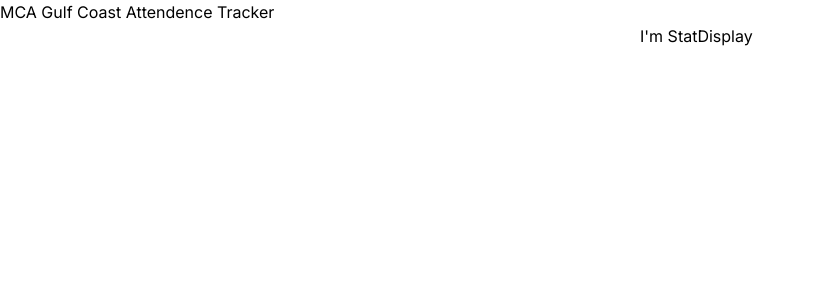
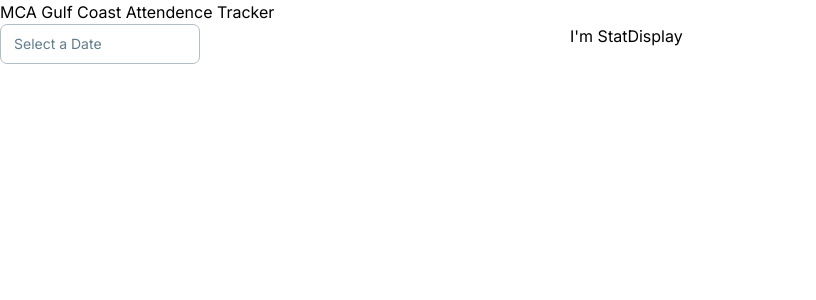
Before and after one commit to MValenciaIII/AttendanceTracker, a Next.js app in the folder attendancetracker/: page / in a window 1280 px wide. Shown: the top 300 px of the page, without its empty margins (0-816 px from the left). Built offline with nearby package versions, Linux system fonts and the light colour scheme.

Commit message:
Imported Matierial Tailwind/Calendar

```diff
--- a/attendancetracker/src/app/components/InputAbsent.js
+++ b/attendancetracker/src/app/components/InputAbsent.js
@@ -1,15 +1,75 @@
+"use client";
 
+import React from 'react';
+import {
+    Input,
+    Popover,
+    PopoverHandler,
+    PopoverContent,
+  } from "@material-tailwind/react";
+  import { format } from "date-fns";
+  import { DayPicker } from "react-day-picker";
+  import { ChevronRightIcon, ChevronLeftIcon } from "@heroicons/react/24/outline";
 
 function InputAbsent() {
+    const [inputDate, setInputDate] = React.useState()
+
     //GRAB CURRENT DATE
+    // const current = new Date();
+    // const date = `${current.getDate()}/${current.getMonth()+1}/${current.getFullYear()}`;
 
     return(
         <div className="container">
-            <div className="grid col-span-1">
-                <div>
-                    <input type="text" name="" id="" />
-
-                </div>
+            <div className="grid grid-cols-3">
+                <Popover placement="bottom">
+                    <PopoverHandler>
+                    <Input
+                        label="Select a Date"
+                        onChange={() => null}
+                        value={inputDate ? format(inputDate, "PPP") : ""}
+                    />
+                    </PopoverHandler>
+                    <PopoverContent>
+                    <DayPicker
+                        mode="single"
+                        selected={inputDate}
+                        onSelect={setInputDate}
+                        showOutsideDays
+                        className="border-0"
+                        classNames={{
+                        caption: "flex justify-center py-2 mb-4 relative items-center",
+                        caption_label: "text-sm font-medium text-gray-900",
+                        nav: "flex items-center",
+                        nav_button:
+                            "h-6 w-6 bg-transparent hover:bg-blue-gray-50 p-1 rounded-md transition-colors duration-300",
+                        nav_button_previous: "absolute left-1.5",
+                        nav_button_next: "absolute right-1.5",
+                        table: "w-full border-collapse",
+                        head_row: "flex font-medium text-gray-900",
+                        head_cell: "m-0.5 w-9 font-normal text-sm",
+                        row: "flex w-full mt-2",
+                        cell: "text-gray-600 rounded-md h-9 w-9 text-center text-sm p-0 m-0.5 relative [&:has([aria-selected].day-range-end)]:rounded-r-md [&:has([aria-selected].day-outside)]:bg-gray-900/20 [&:has([aria-selected].day-outside)]:text-white [&:has([aria-selected])]:bg-gray-900/50 first:[&:has([aria-selected])]:rounded-l-md last:[&:has([aria-selected])]:rounded-r-md focus-within:relative focus-within:z-20",
+                        day: "h-9 w-9 p-0 font-normal",
+                        day_range_end: "day-range-end",
+                        day_selected:
+                            "rounded-md bg-gray-900 text-white hover:bg-gray-900 hover:text-white focus:bg-gray-900 focus:text-white",
+                        day_today: "rounded-md bg-gray-200 text-gray-900",
+                        day_outside:
+                            "day-outside text-gray-500 opacity-50 aria-selected:bg-gray-500 aria-selected:text-gray-900 aria-selected:bg-opacity-10",
+                        day_disabled: "text-gray-500 opacity-50",
+                        day_hidden: "invisible",
+                        }}
+                        components={{
+                        IconLeft: ({ ...props }) => (
+                            <ChevronLeftIcon {...props} className="h-4 w-4 stroke-2" />
+                        ),
+                        IconRight: ({ ...props }) => (
+                            <ChevronRightIcon {...props} className="h-4 w-4 stroke-2" />
+                        ),
+                        }}
+                    />
+                    </PopoverContent>
+                </Popover>
             </div>
         </div>
     )
--- a/attendancetracker/src/app/layout.js
+++ b/attendancetracker/src/app/layout.js
@@ -4,8 +4,8 @@
 const inter = Inter({ subsets: ["latin"] });
 
 export const metadata = {
-  title: "Create Next App",
-  description: "Generated by create next app",
+  title: "Absent Tracker",
+  description: "MCA App for keeping track of Absences",
 };
 
 export default function RootLayout({ children }) {
--- a/attendancetracker/tailwind.config.js
+++ b/attendancetracker/tailwind.config.js
@@ -1,5 +1,8 @@
 /** @type {import('tailwindcss').Config} */
-module.exports = {
+const withMT = require("@material-tailwind/react/utils/withMT");
+
+
+module.exports = withMT({
   content: [
     "./src/pages/**/*.{js,ts,jsx,tsx,mdx}",
     "./src/components/**/*.{js,ts,jsx,tsx,mdx}",
@@ -15,4 +18,4 @@
     },
   },
   plugins: [],
-};
+});
```
Also changed, not shown: attendancetracker/package.json (+9 -5 lines).
